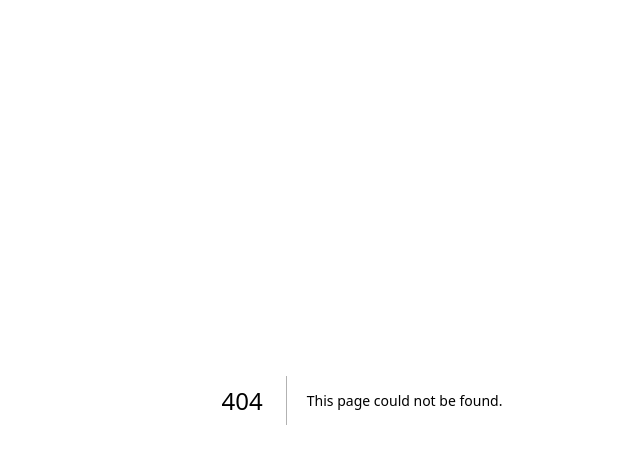
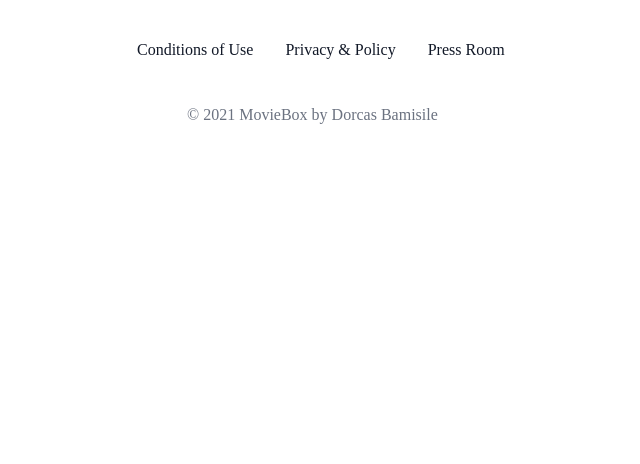
Before and after one commit to Dorcas-BD/movie-box, a Next.js app: page /Footer in a window 1280 px wide. Before the commit this address had no page. Shown: the top 464 px of the page, without its empty margins (278-918 px from the left). Built offline with nearby package versions, Linux system fonts and the light colour scheme.

Commit message:
Added  Footer

```diff
--- /dev/null
+++ b/pages/Footer.js
@@ -0,0 +1,35 @@
+import React from "react";
+import "../styles/Footer.css";
+
+const Footer = () => {
+  return (
+    <div className="footer">
+      <div className="f-container">
+        <div className="f-one">
+          <a href="https://www.facebook.com">
+            <i className="fab fa-facebook"></i>
+          </a>
+          <a href="https://www.instagram.com">
+            <i className="fab fa-instagram"></i>
+          </a>
+          <a href="https://www.twitter.com">
+            <i className="fab fa-twitter"></i>
+          </a>
+          <a href="https://www.youtube.com">
+            <i className="fab fa-youtube"></i>
+          </a>
+        </div>
+        <div className="f-two">
+          <p>Conditions of Use</p>
+          <p>Privacy & Policy</p>
+          <p>Press Room</p>
+        </div>
+        <div className="f-three">
+          <p>&copy; 2021 MovieBox by Dorcas Bamisile </p>
+        </div>
+      </div>
+    </div>
+  );
+};
+
+export default Footer;
--- /dev/null
+++ b/styles/Footer.css
@@ -0,0 +1,49 @@
+.footer {
+  margin-top: 10px;
+  background-color: #fff;
+}
+.f-container {
+  max-width: 1000px;
+  margin: auto;
+}
+.f-one {
+  display: flex;
+  column-gap: 22px;
+  max-width: 210px;
+  margin: auto;
+}
+.f-two {
+  display: flex;
+  column-gap: 32px;
+  max-width: 450px;
+  margin: auto;
+  padding: 15px 0;
+}
+.f-two p {
+  color: #111827;
+}
+.f-three {
+  max-width: 350px;
+  margin: auto;
+}
+.f-three p {
+  color: #6b7280;
+}
+
+.f-one i {
+  color: #000;
+  font-size: 25px;
+}
+@media screen and (max-width: 768px) {
+  .f-container {
+    margin-left: 3px;
+  }
+  .f-two p {
+    font-size: 11px;
+    margin-left: 5px;
+  }
+  .f-three p {
+    font-size: 13px;
+    margin-left: 18px;
+  }
+}
```
